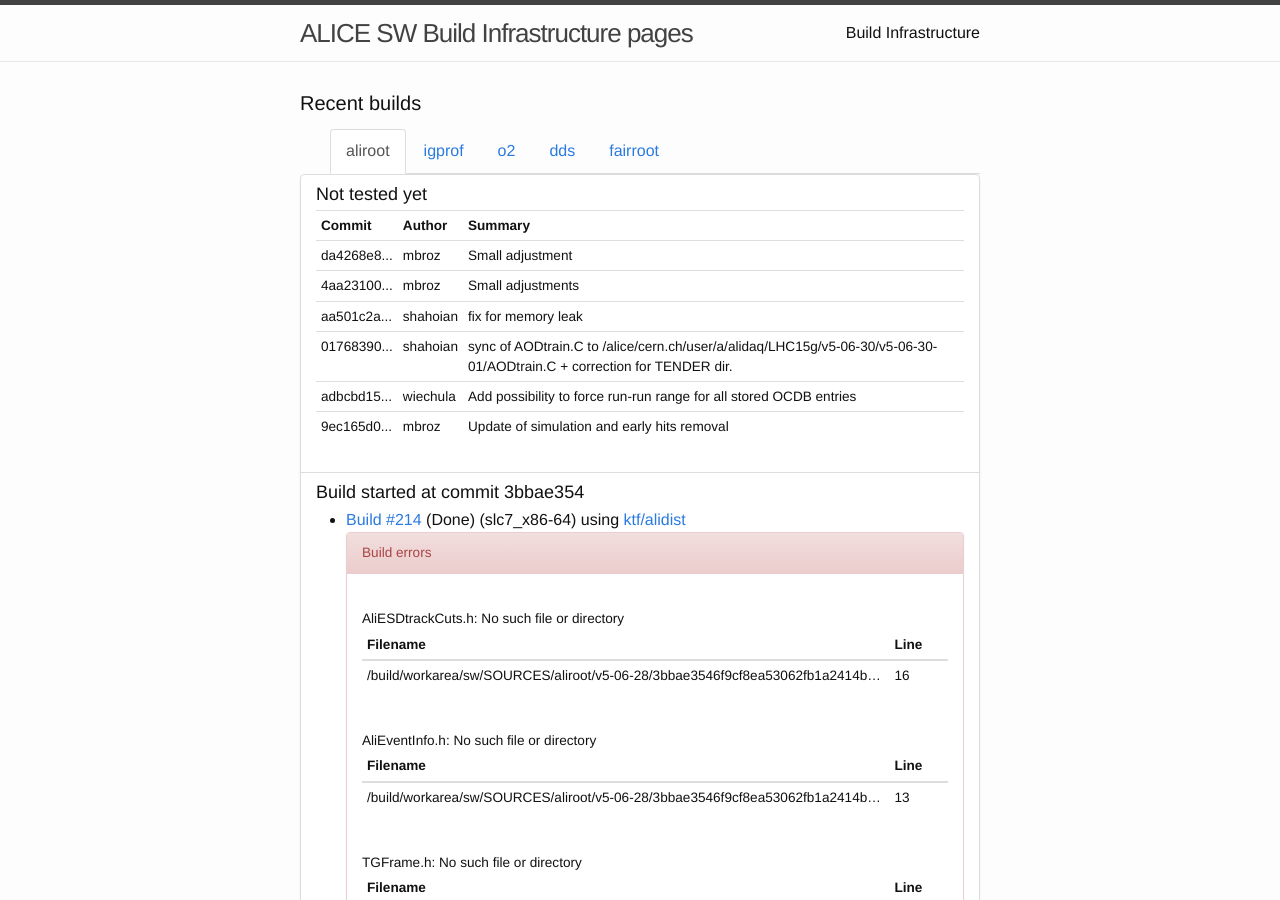
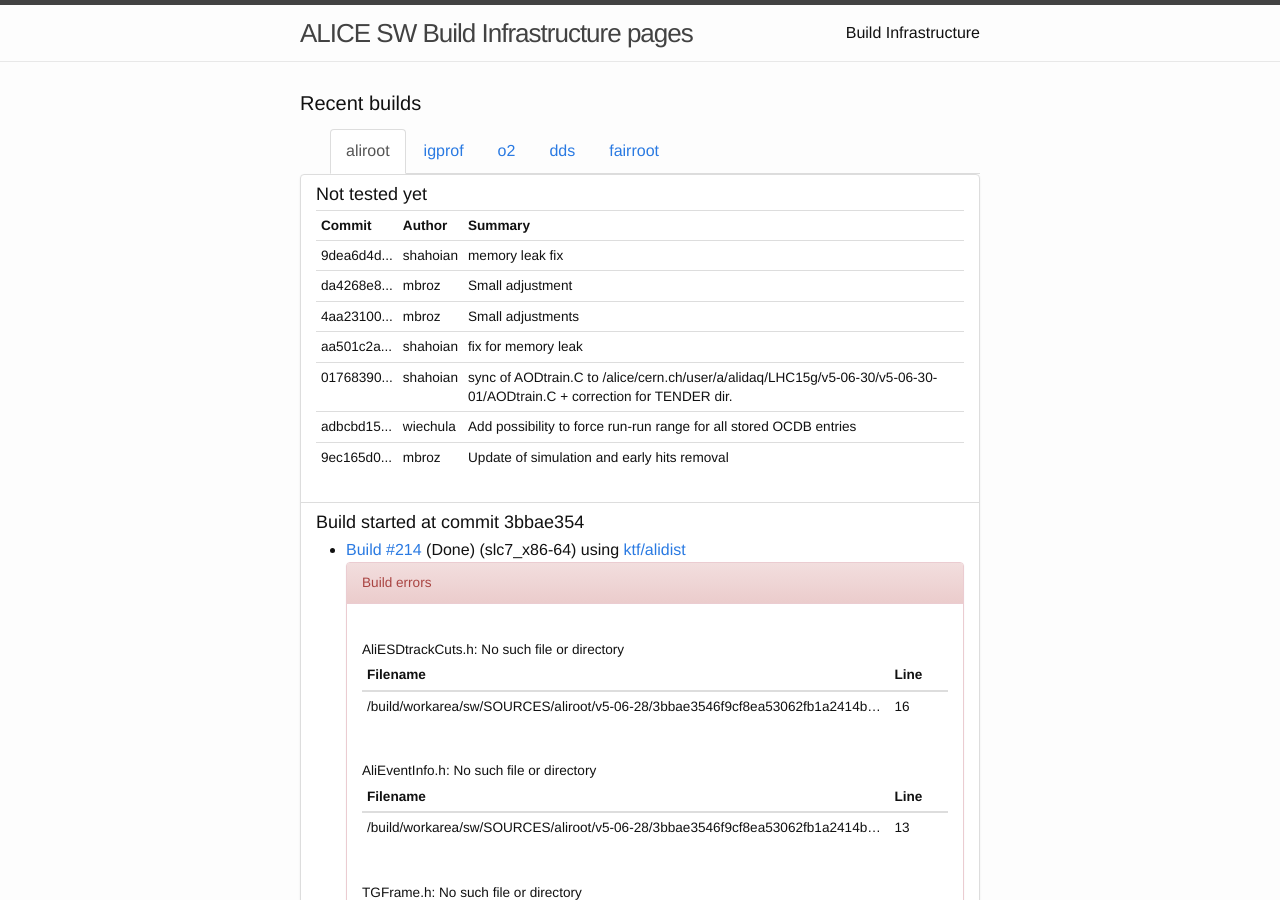
Before and after one commit to alisw/alisw.github.io, a Jekyll site: the page built from index.html, in a window 1280 px wide and 900 px high. Built offline with Jekyll 4.4.1, drawn with Linux system fonts in a browser that asks for light colours; nearby versions of some CDN libraries.

Commit message:
Updated results.

```diff
--- a/_data/commits-aliroot-master.yaml
+++ b/_data/commits-aliroot-master.yaml
@@ -1,3 +1,8 @@
+-
+ commit: "9dea6d4d1f7cb599b50483b84ac3a26eb24869d5"
+ message: >-
+    memory leak fix
+ author: !!str shahoian
 -
  commit: "da4268e810c1a070b8311547c6b33a2e3db9c773"
  message: >-
```
